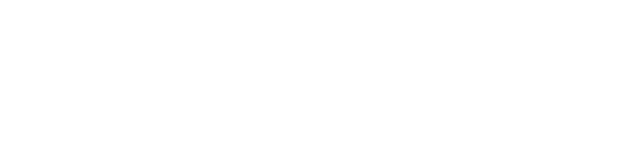
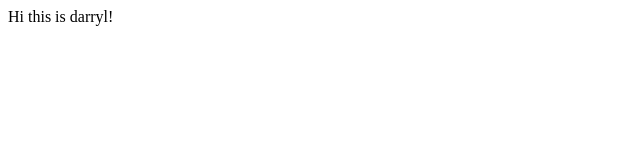
Before and after one commit to coder2505/nikejordan, a plain HTML site: page index.html in a window 1280 px wide. Shown: the whole page, without its empty margins (0-640 px from the left). Drawn offline with Linux system fonts and the light colour scheme.

Commit message:
Minor changes

```diff
--- a/index.html
+++ b/index.html
@@ -6,6 +6,6 @@
     <title>Document</title>
 </head>
 <body>
-
+    Hi this is darryl!
 </body>
 </html>
```
